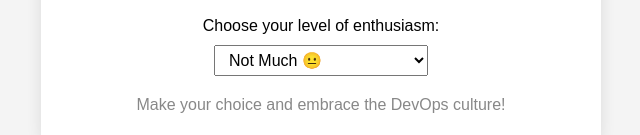
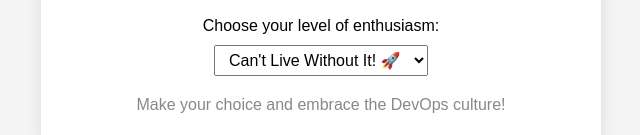
Before and after one commit to fmira9/github-pages-actions, a plain HTML site: page index_v2.html in a window 1280 px wide. Shown: the part 374-509 px from the top of the page, without its empty margins (319-959 px from the left). Drawn offline with Linux system fonts and the light colour scheme.

Commit message:
Update index_v2.html

```diff
--- a/index_v2.html
+++ b/index_v2.html
@@ -46,7 +46,7 @@
             <option value="not-much">Not Much 😐</option>
             <option value="somewhat">Somewhat 🙂</option>
             <option value="love-it">I Love It! 😃</option>
-            <option value="cant-live-without">Can't Live Without It! 🚀</option>
+            <option value="cant-live-without" selected>Can't Live Without It! 🚀</option>
         </select>
         <footer>Make your choice and embrace the DevOps culture!</footer>
     </div>
```
